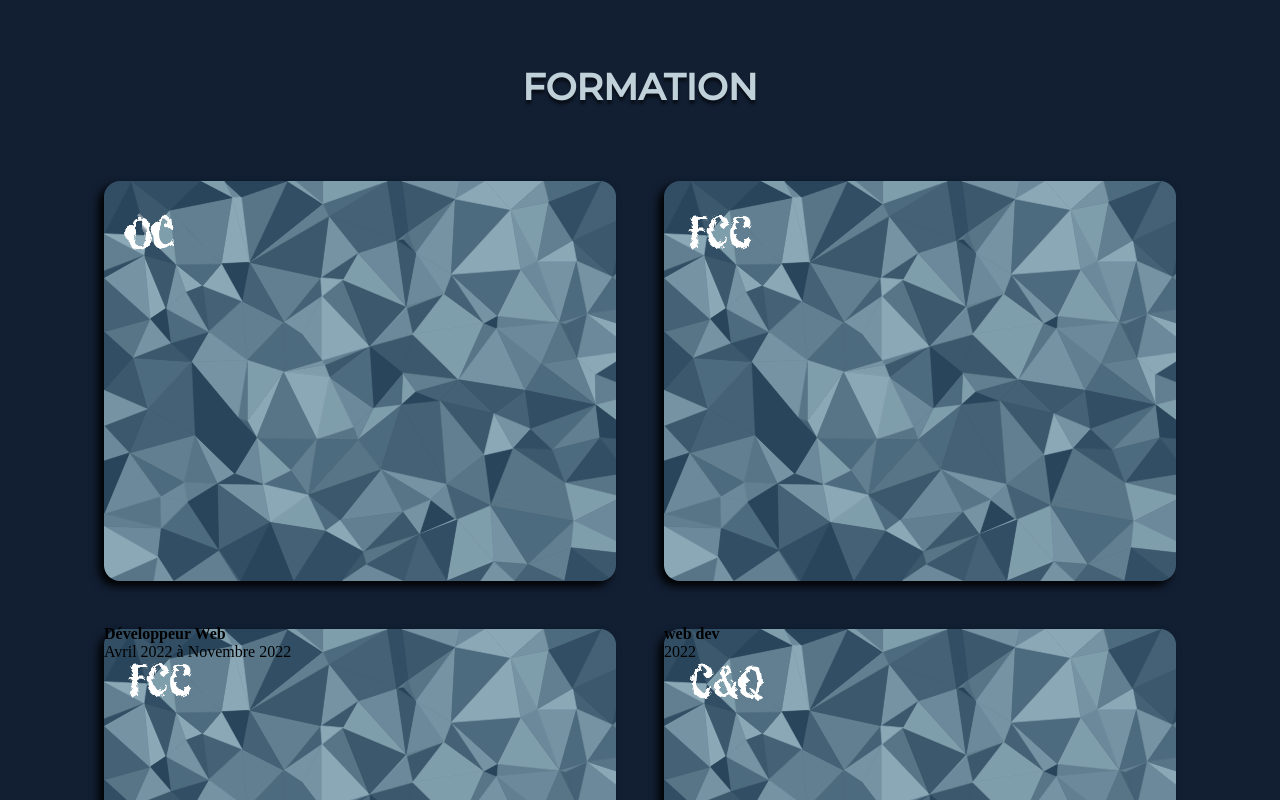
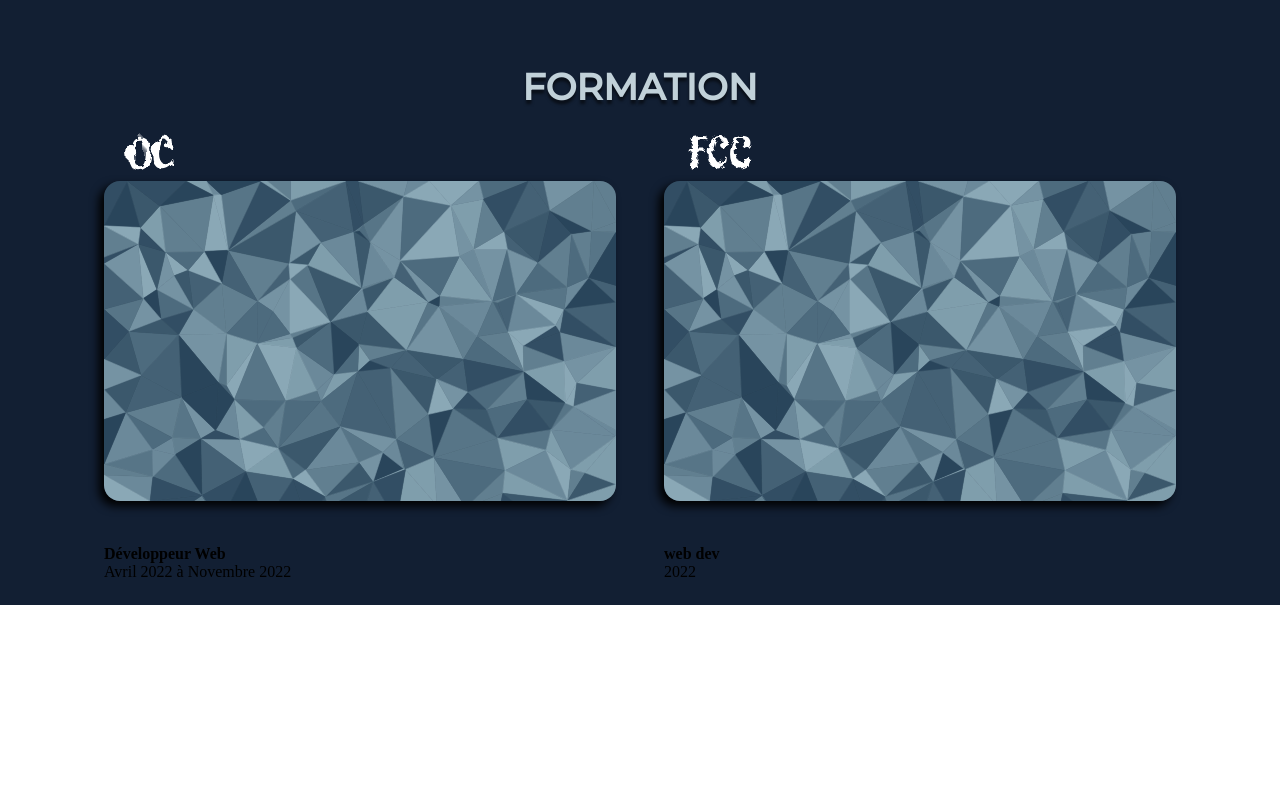
Before and after one commit to YelllenR/AR, a SvelteKit app: page /Training in a window 1280 px wide. Shown: the top 800 px of the page. Built offline with nearby package versions, Linux system fonts and the light colour scheme.

Commit message:
creating a modal for training section
* Adding styles
* Adding the relations between the elements.
* Changing displays

```diff
--- a/src/routes/Training/+page.svelte
+++ b/src/routes/Training/+page.svelte
@@ -1,5 +1,6 @@
 <script lang="ts">
 	import { training } from './training';
+	import { onMount } from 'svelte';
 
 	let backOfCard = false;
 	let cardIndex: number | null;
@@ -10,11 +11,41 @@
 		if (cardIndex === Number(target.dataset.cardsId)) {
 			cardIndex = null;
 			backOfCard = !backOfCard;
-			console.log('true', target.dataset.cardsId);
 		} else {
 			backOfCard = !backOfCard;
 			cardIndex = Number(target.dataset.cardsId);
-			console.log('false', target.dataset.cardsId);
+		}
+	};
+
+	let expandCompletionImage = false;
+	let trainingImageIndex: number | null;
+	let closeModal = false;
+
+	const expandTrainingImage = (expand: Event) => {
+		const imageTarget = expand.target as HTMLButtonElement;
+
+		if (trainingImageIndex === Number(imageTarget.dataset.imageId)) {
+			trainingImageIndex = null;
+			expandCompletionImage = !expandCompletionImage;
+			console.log(trainingImageIndex);
+		} else {
+			expandCompletionImage = !expandCompletionImage;
+			trainingImageIndex = Number(imageTarget.dataset.imageId);
+			console.log(trainingImageIndex);
+		}
+	};
+
+	const closeTrainingModal = (closeTrainingImage: Event) => {
+		const closeImage = closeTrainingImage.target as HTMLButtonElement;
+
+		if (trainingImageIndex === Number(closeImage.dataset.closeId)) {
+			closeModal = !closeModal;
+			trainingImageIndex = null;
+			console.log(trainingImageIndex);
+		} else {
+			closeModal = !closeModal;
+			trainingImageIndex = Number(closeImage.dataset.closeId);
+			console.log(trainingImageIndex);
 		}
 	};
 </script>
@@ -26,7 +57,8 @@
 		{#each training as { entity, field, dates, svgIcon, completionImage }, index}
 			<article class="trainingCard">
 				<!-- svelte-ignore a11y-missing-attribute -->
-				<div class="trainingCard__box" class:backOfCard={cardIndex === index}>
+				<div class:backOfCard={cardIndex === index}>
+					<div class="frontTrainingCard">
 						<div class="trainingCard__entityIcon">
 							<img class="iconEntity" src={svgIcon} alt="icon" />
 						</div>
@@ -39,14 +71,38 @@
 							<p class="trainingCard__informations-dates">{dates}</p>
 
 							<!-- svelte-ignore a11y-click-events-have-key-events -->
-						<i class="fas fa-arrow-right turnCard" on:click={seeBackOfCard} data-cards-id={index} />
+							<i
+								class="fas fa-arrow-right turnCard"
+								on:click={seeBackOfCard}
+								data-cards-id={index}
+							/>
+						</div>
+					</div>
+					<!-- svelte-ignore a11y-click-events-have-key-events -->
+					<div class="trainingDatas" on:click={expandTrainingImage}>
+						<!-- <i class="fas fa-expand-arrows-alt expand-arrow" data-image-id={index} /> -->
+						<img
+							class="trainingDatas__trainingCompleted"
+							src={completionImage}
+							alt="completion document"
+							data-image-id={index}
+						/>
 					</div>
 
-					<div class="back">
-						<p>jhcsqjcnsqj</p>
-						<i class="fas fa-expand-arrows-alt" />
-						<!-- <img src={completionImage} alt="completion document"> -->
+					{#if expandCompletionImage && (trainingImageIndex === index)}
+						<div class="modal">
+							<!-- svelte-ignore a11y-click-events-have-key-events -->
+							<i class="far fa-window-close" on:click={closeTrainingModal} data-close-id={index} />
+							<span class="openModal">
+								<img
+									class="expandedImage"
+									src={completionImage}
+									alt="completion document"
+									data-image-id={index}
+								/>
+							</span>
 						</div>
+					{/if}
 				</div>
 			</article>
 		{/each}
--- a/src/routes/Training/training.ts
+++ b/src/routes/Training/training.ts
@@ -15,28 +15,28 @@ export const training = [
         svgIcon: "/images/FCC.svg"
     },
 
-    {
-        entity: "FREECODECAMP",
-        field: "web dev",
-        dates: "2020",
-        completionImage: "/images/freecodecamp2.png",
-        svgIcon: "/images/FCC.svg"
-    },
+    // {
+    //     entity: "FREECODECAMP",
+    //     field: "web dev",
+    //     dates: "2020",
+    //     completionImage: "/images/freecodecamp2.png",
+    //     svgIcon: "/images/FCC.svg"
+    // },
 
-    {
-        entity: "CITY&GUILDS",
-        field: "Culinary Art",
-        dates: "",
-        completionImage: "",
-        svgIcon: "/images/C&Q.svg"
-    },
+    // {
+    //     entity: "CITY&GUILDS",
+    //     field: "Culinary Art",
+    //     dates: "",
+    //     completionImage: "",
+    //     svgIcon: "/images/C&Q.svg"
+    // },
 
-    {
-        entity: "CITY&GUILDS",
-        field: "Culinary Art",
-        dates: "",
-        completionImage: "",
-        svgIcon: "/images/C&Q.svg"
-    }
+    // {
+    //     entity: "CITY&GUILDS",
+    //     field: "Culinary Art",
+    //     dates: "",
+    //     completionImage: "",
+    //     svgIcon: "/images/C&Q.svg"
+    // }
 
 ];
--- a/src/styles/abstract/_variables.scss
+++ b/src/styles/abstract/_variables.scss
@@ -5,6 +5,8 @@ $baseline: 12px;
 
 $cardsShadow: -5px 5px 10px rgb(0, 0, 0);
 $text-shadow: 0px 4px 3px rgba(0,0,0,0.54);
+$backCardsShadow: -2px 2px 15px rgb(0, 0, 0);
+$TrainingCardRadius: 1rem;
 
 /* SCSS HEX */
 $gunmetal: #253443ff;
--- a/src/styles/pages/_training.scss
+++ b/src/styles/pages/_training.scss
@@ -55,6 +55,7 @@
     width: 90vw;
     justify-content: center;
     align-items: center;
+    margin-bottom: 5rem;
 
 }
 
@@ -76,8 +77,7 @@
     text-shadow: $text-shadow;
 }
 
-.trainingCard,
-&__box, .backOfCard {
+.trainingCard {
     @include media-mobile {
         min-height: 18vh;
         max-height: 35vh;
@@ -93,8 +93,11 @@
         max-width: 60vw;
     }
 
-    min-height:30vh;
-    max-height: 50vh;
+    display: flex;
+    flex-direction: column;
+    justify-content: center;
+    min-height:20vh;
+    max-height: 40vh;
     margin: 1.5rem;
     min-width: 40vw;
     max-width: 50vw;
@@ -145,8 +148,6 @@
         flex-direction: column;
         justify-content: center;
         justify-content: flex-end;
-        transition: transform 300ms cubic-bezier(0.4, 0.2, 0.2, 1);
-        transform: translate3d(0, 0px, 0px) perspective(500px);
         height: 30em;
 
         &-entity,
@@ -154,7 +155,7 @@
             opacity: 0;
             position: absolute;
             right: 25%;
-            top: 40%;
+            top: 25%;
             display: flex;
             flex-direction: column;
             justify-content: center;
@@ -178,16 +179,74 @@
 
     }
 
+}
 
+.backOfCard {
+    display: flex;
+    flex-direction: column;
+    justify-content: center;
+    align-items: center;
+    transform-style: preserve-3d;
+    transform: rotateY(180deg);
+    background-color: $dark-background;
+    box-shadow: $backCardsShadow;
+    border-radius: $TrainingCardRadius;
 
 }
 
-.back {
+.trainingDatas {
+    transform: translate3d(0, 0, 0);
+    transform: rotateY(-180deg);
+    -webkit-backface-visibility: hidden;
+    backface-visibility: hidden;
+    width: 40vw;
+    height: 0;
+
+
+    &__trainingCompleted {
+        position: absolute;
+        top: -29em;
+        left: 0.3em;
+        width: 38vw;
+        height: 15vh;
+        cursor: pointer;
+    }
+}
+
+
+
+.frontTrainingCard {
+    -webkit-backface-visibility: hidden;
+    backface-visibility: hidden;
+    -moz-backface-visibility: hidden;
+    -o-backface-visibility: hidden;
+    transform: translate3d(0, 0, 0);
+}
+
+.modal {
+    display: inline-block;
     position: absolute;
+    top: 0;
     left: 0;
-    top: 0;
-    height: 100%;
-    border: 1px solid red;
-    transition: transform 300ms cubic-bezier(0.4, 0.2, 0.2, 1);
-    transform: translate3d(0, 0px, 10px) perspective(500px);
+    // height: 20vh;
+    // width: 30vh;
+    z-index: 2;
+    display: flex;
+    justify-content: center;
+    align-items: center;
+    background-color: rgba(41, 69, 91, 0.9);
+    border-radius: $TrainingCardRadius;
 }
+.openModal{
+    height: 20vh;
+    width: 30vh;
+}
+.expandedImage {
+    transform: rotateY(180deg);
+    height: 80%;
+    // position: relative;
+    // left: 0;
+    // top: 0;
+
+    // border: 1px solid red;
+}
--- a/src/styles/style.css
+++ b/src/styles/style.css
@@ -12,6 +12,16 @@
   color: white;
   align-self: flex-end;
   padding-top: 5rem;
+  cursor: pointer;
+}
+
+.expand-arrow {
+  position: relative;
+  left: 50%;
+  top: 4.5em;
+  z-index: 2;
+  color: #121F33;
+  font-size: 1.1em;
   cursor: pointer;
 }
 
@@ -502,6 +512,7 @@
   width: 90vw;
   justify-content: center;
   align-items: center;
+  margin-bottom: 5rem;
 }
 @media screen and (min-width: 320px) and (max-width: 640px) {
   .trainingCardsContainer {
@@ -535,8 +546,11 @@
 }
 
 .trainingCard {
-  min-height: 30vh;
-  max-height: 50vh;
+  display: flex;
+  flex-direction: column;
+  justify-content: center;
+  min-height: 20vh;
+  max-height: 40vh;
   margin: 1.5rem;
   min-width: 40vw;
   max-width: 50vw;
@@ -595,8 +609,6 @@
   flex-direction: column;
   justify-content: center;
   justify-content: flex-end;
-  transition: transform 300ms cubic-bezier(0.4, 0.2, 0.2, 1);
-  transform: translate3d(0, 0px, 0px) perspective(500px);
   height: 30em;
 }
 .trainingCard__informations-entity,
@@ -604,7 +616,7 @@
   opacity: 0;
   position: absolute;
   right: 25%;
-  top: 40%;
+  top: 25%;
   display: flex;
   flex-direction: column;
   justify-content: center;
@@ -623,4 +635,64 @@
   font-size: 1.2em;
   color: white;
   text-shadow: 0px 4px 3px rgba(0, 0, 0, 0.54);
+}
+
+.backOfCard {
+  display: flex;
+  flex-direction: column;
+  justify-content: center;
+  align-items: center;
+  transform-style: preserve-3d;
+  transform: rotateY(180deg);
+  background-color: #121F33;
+  box-shadow: -2px 2px 15px rgb(0, 0, 0);
+  border-radius: 1rem;
+}
+
+.trainingDatas {
+  transform: translate3d(0, 0, 0);
+  transform: rotateY(-180deg);
+  -webkit-backface-visibility: hidden;
+  backface-visibility: hidden;
+  width: 40vw;
+  height: 0;
+}
+.trainingDatas__trainingCompleted {
+  position: absolute;
+  top: -29em;
+  left: 0.3em;
+  width: 38vw;
+  height: 15vh;
+  cursor: pointer;
+}
+
+.frontTrainingCard {
+  -webkit-backface-visibility: hidden;
+  backface-visibility: hidden;
+  -moz-backface-visibility: hidden;
+  -o-backface-visibility: hidden;
+  transform: translate3d(0, 0, 0);
+}
+
+.modal {
+  display: inline-block;
+  position: absolute;
+  top: 0;
+  left: 0;
+  z-index: 2;
+  display: flex;
+  justify-content: center;
+  align-items: center;
+  background-color: rgba(41, 69, 91, 0.9);
+  border-radius: 1rem;
+}
+
+.openModal {
+  height: 20vh;
+  width: 30vh;
+}
+
+.expandedImage {
+  transform: rotateY(180deg);
+  height: 80%;
 }/*# sourceMappingURL=style.css.map */
```
Also changed, not shown: src/styles/components/_icons.scss (+11 -1 lines), 1 other file (tests, documents, lock files or other folders). Lines whose indentation alone changed are shown as unchanged.
